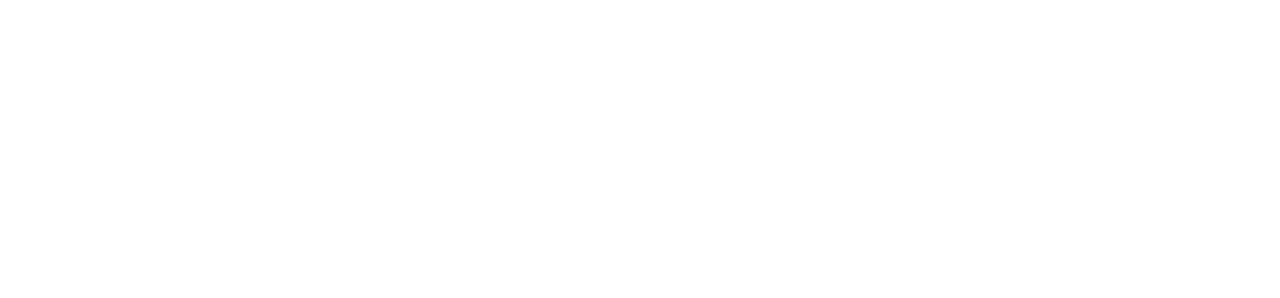
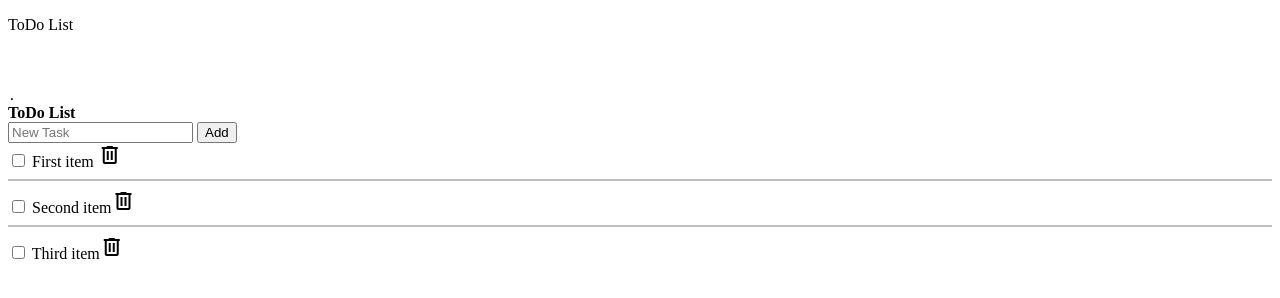
Before and after one commit to RomnSh/RomnSh, a plain HTML site: page index.html in a window 1280 px wide. Drawn offline with nearby package versions, Linux system fonts and the light colour scheme.

Commit message:
Update index.html
333

```diff
--- a/index.html
+++ b/index.html
@@ -2,10 +2,33 @@
 <html lang="en">
 <head>
   <meta charset="UTF-8">
-  <title>Тестове завдання</title>
+  <title>ToDo List</title>
+  <link rel="stylesheet" href="src/styles.css"
 </head>
 <body>
-
-
+  <p class="header"><span id="header">ToDo List</span></p><br><br>
+  <samp id=redpoint>.</samp>
+  <form action="" method="post">
+    <label ><b id="main">ToDo List</b></lable><br>
+<input id="text" type="text" name="New task" value="" placeholder="New Task">
+<button>Add</button>
+</form><br>
+<div>
+<link rel="stylesheet" href="https://fonts.googleapis.com/css2?family=Material+Symbols+Outlined:opsz,wght,FILL,GRAD@20..48,100..700,0..1,-50..200" />
+<input type="checkbox" name="list" id="first">
+<label for="first">First item</label> <span class="material-symbols-outlined">
+delete
+</span>
+<br><hr color="silver">
+<input type="checkbox" name="list"id="second">
+<label for="second">Second item</label><span class="material-symbols-outlined">
+delete
+</span>
+<br><hr color="silver">
+<input type="checkbox" name="list"id="third">
+<label for="third">Third item</label><span class="material-symbols-outlined">
+delete
+</span>
+</div>
 </body>
 </html>
```
